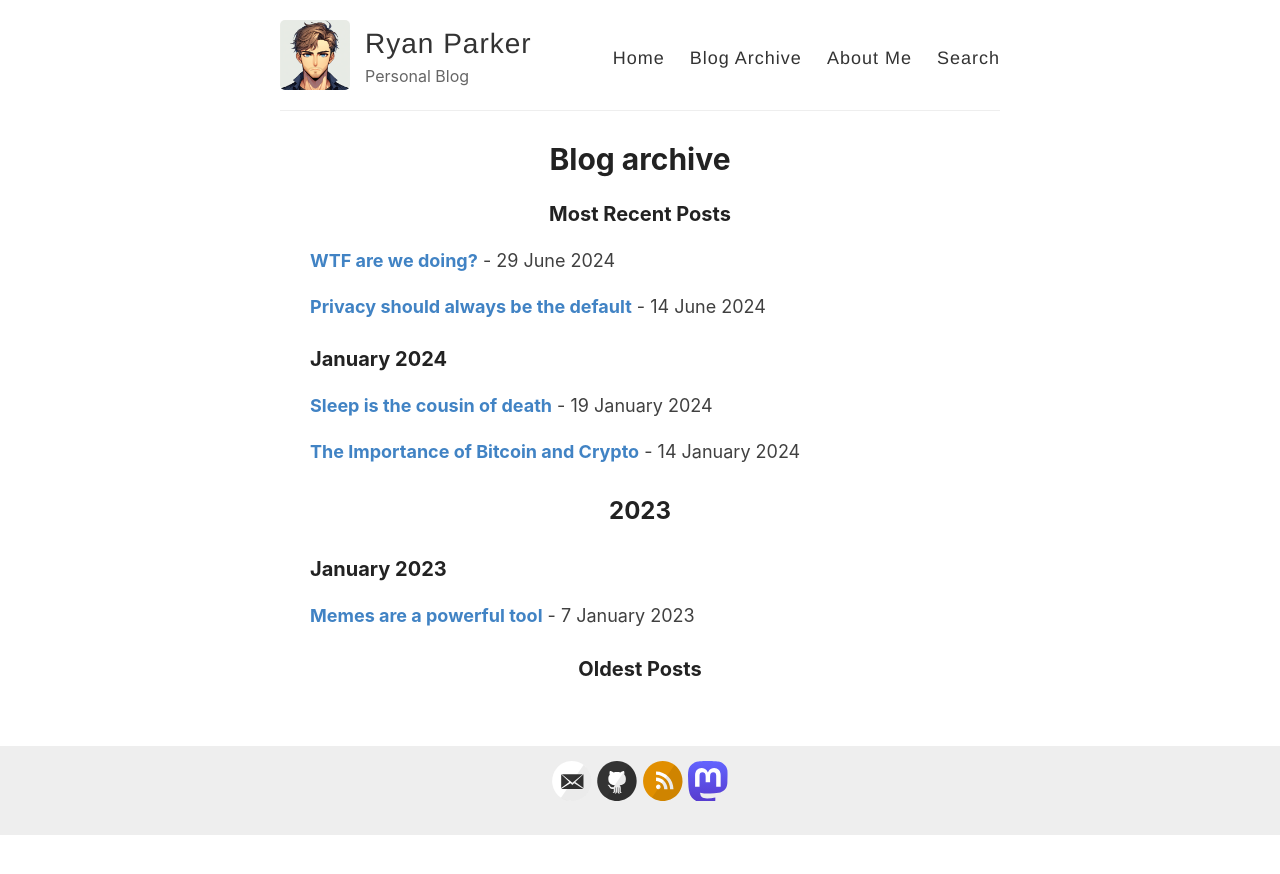
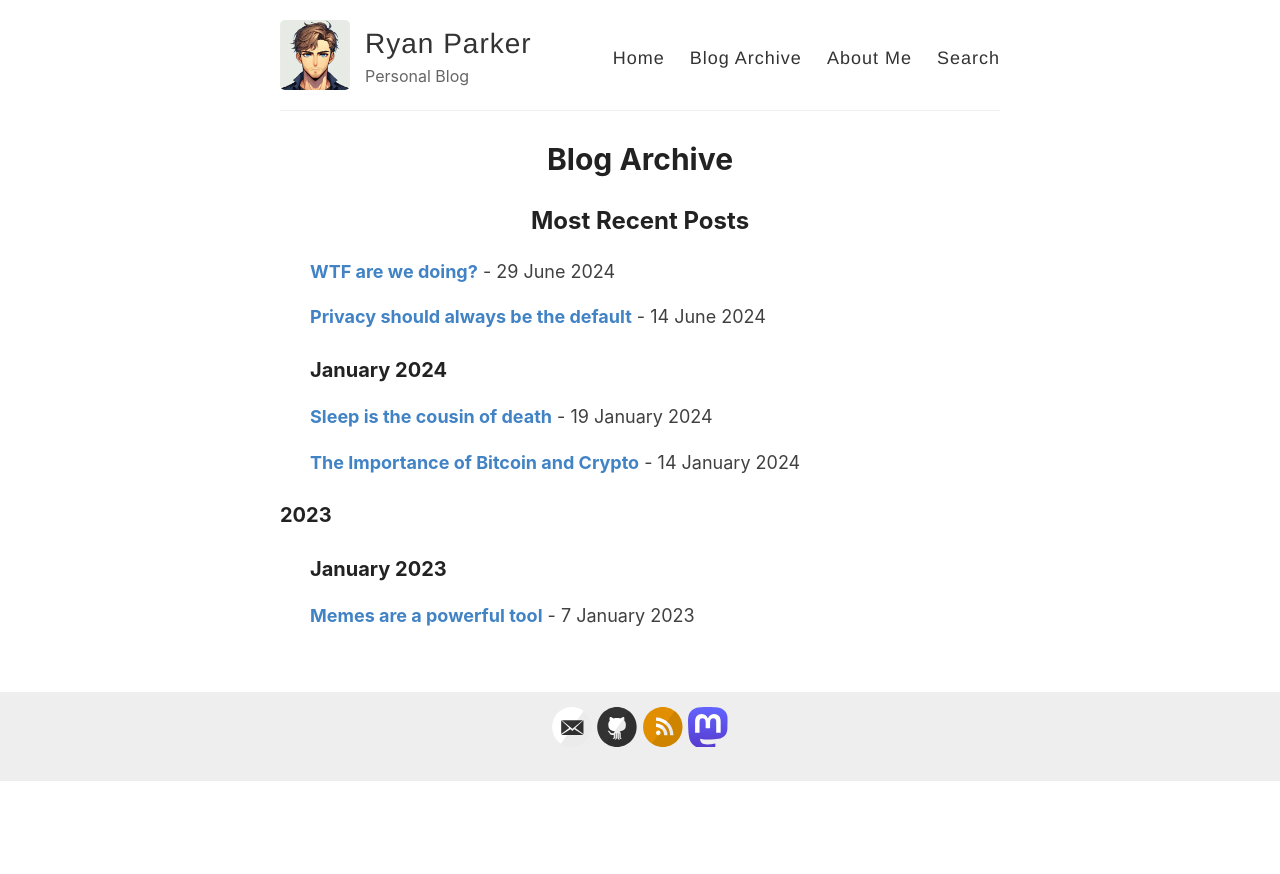
Before and after one commit to ryanparkr/ryanparkr.github.io, a Jekyll site: the page built from _pages/archive.md, in a window 1280 px wide. Shown: the top 874 px of the page. Built offline with Jekyll 4.4.1, drawn with Linux system fonts in a browser that asks for light colours.

Commit message:
Update archive.md

```diff
--- a/_pages/archive.md
+++ b/_pages/archive.md
@@ -1,13 +1,12 @@
 ---
 layout: page
 permalink: /archive/
-title: Blog archive
+title: Blog Archive
 ---
-
 
 <div id="archives">
   <section id="archive">
-     <h3>Most Recent Posts</h3>
+     <h2>Most Recent Posts</h2>
       {%for post in site.posts %}
       {% unless post.next %}
       <ul class="this">
@@ -18,16 +17,15 @@ title: Blog archive
           {% capture nyear %}{{ post.next.date | date: '%Y' }}{% endcapture %}
           {% if year != nyear %}
       </ul>
-      <h2 style="text-align:center;">{{ post.date | date: '%Y' }}</h2>
+      <h3 style="text-align:left;">{{ post.date | date: '%Y' }}</h3>
       <ul class="past">
           {% endif %}
           {% if month != nmonth %}
-          <h3 style="text-align:left;">{{ post.date | date: '%B %Y' }}</h3>
+      <h3 style="text-align:left;">{{ post.date | date: '%B %Y' }}</h3>
           {% endif %}
           {% endunless %}
           <p><b><a href="{{ site.baseurl }}{{ post.url }}">{% if post.title and post.title != "" %}{{post.title}}{% else %}{{post.excerpt |strip_html}}{%endif%}</a></b> - {% if post.date and post.date != "" %}{{ post.date | date: "%e %B %Y" }}{%endif%}</p>
           {% endfor %}
       </ul>
-    <h3>Oldest Posts</h3>
   </section>
 </div>
```
